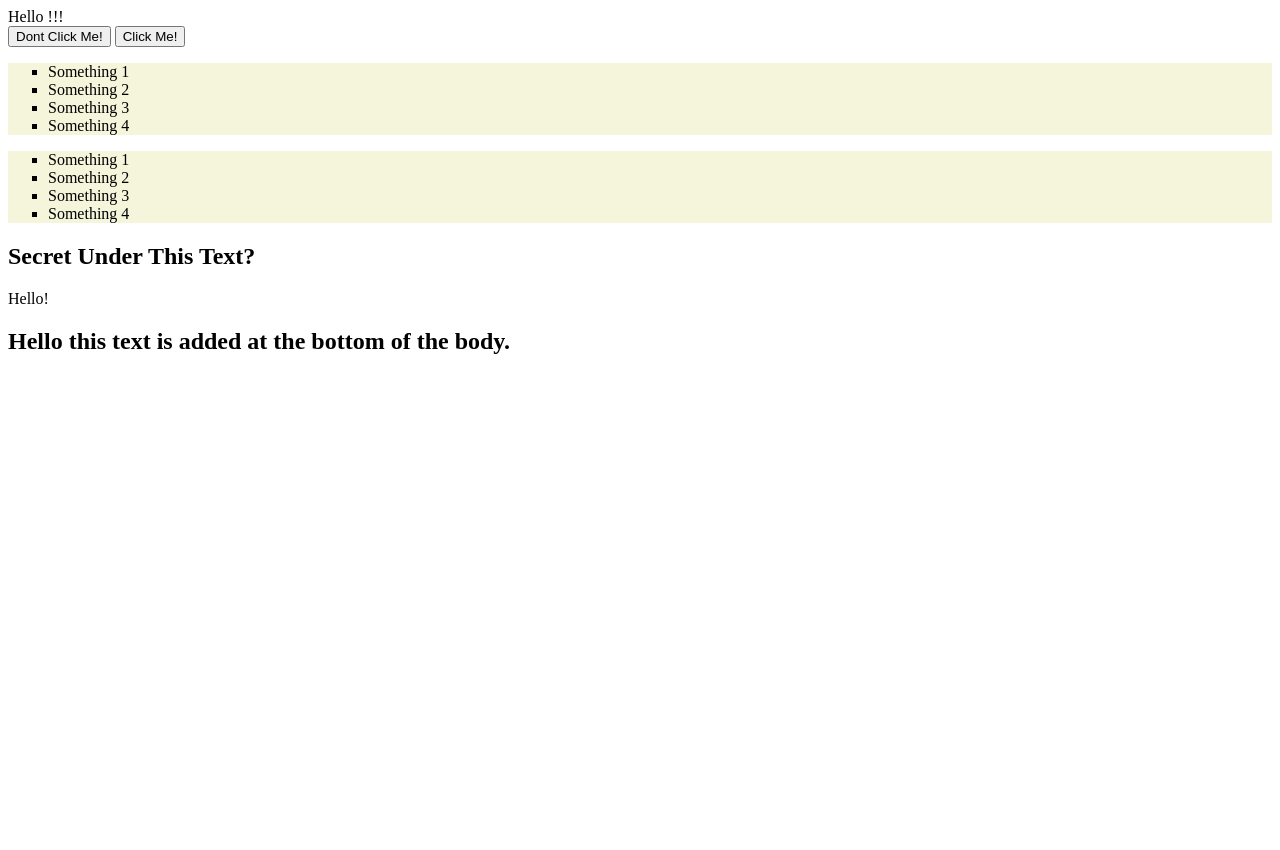
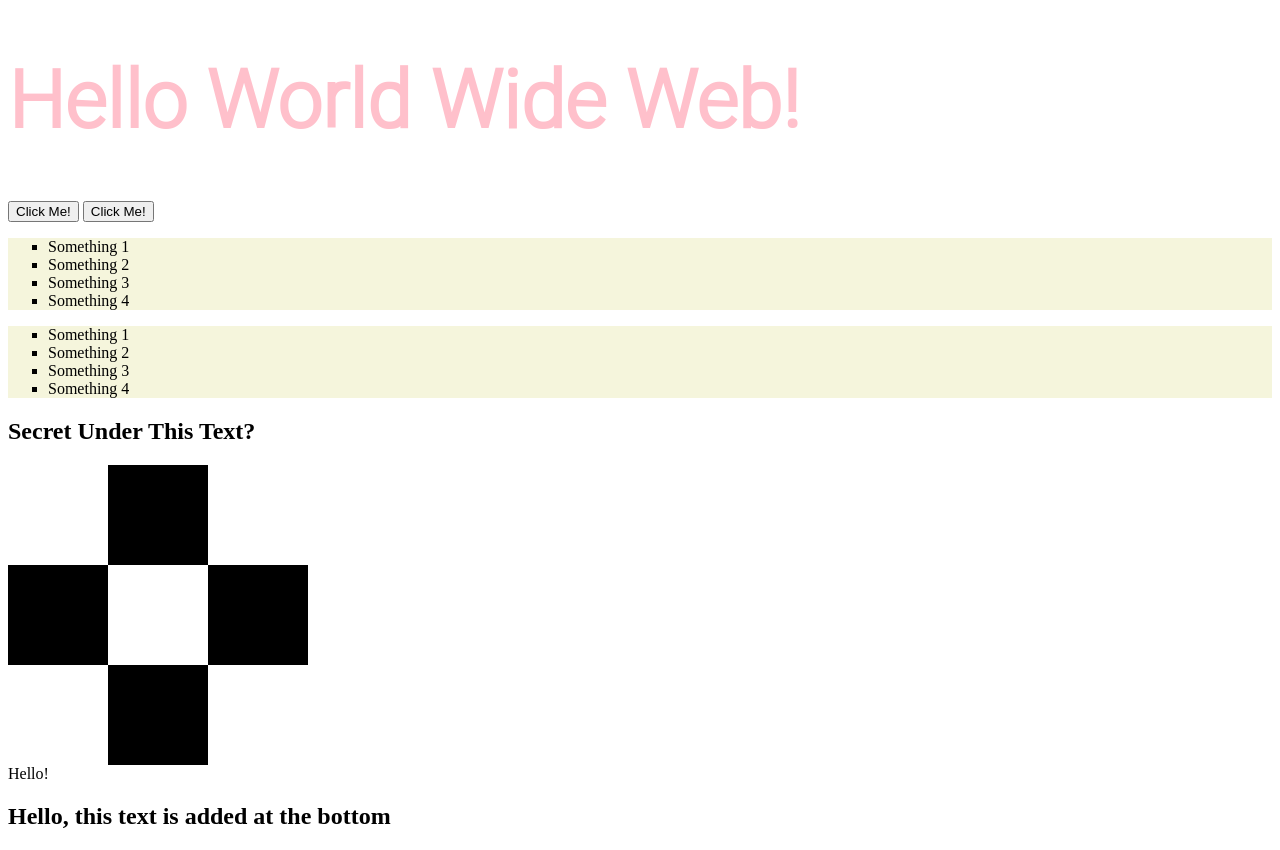
Before and after one commit to SimonElbrink/JavaScript-firstlook-javagroup30, a plain HTML site: page index.html in a window 1280 px wide. Before the commit the page ends 800 px from the top, so only its background shows below. Drawn offline with Linux system fonts and the light colour scheme.

Commit message:
Small clarification.

```diff
--- a/index.html
+++ b/index.html
@@ -17,12 +17,12 @@
 <body>
 
 <div id="root">
-    <h1 id="changeMe">Hello world!</h1>
+    <h1 id="welcomeMessage" class="primary" >Hello world!</h1>
 </div>
 
 <button id="btnDont">Dont Click Me!</button>
 
-
+<!-- Calling A EventListener in the element -->
 <button onclick="this.innerHTML='Hello';"> Click Me!</button>
 
 <ul class="squareMarksList">
--- a/index.js
+++ b/index.js
@@ -1,13 +1,11 @@
 
 document.write("Hello!");
-
-document.getElementById("root").innerHTML = "Hello !!!";
 
 console.log("Hello this is a message from javascript. Showing in console!")
 
 window.alert("This is a Alert. Do not overuse this method, as it prevents the user from accessing other parts of the page until the box is closed.");
 
-document.write("<h2>Hello this text is added at the bottom of the body.</h2>");
+document.write("<h2>Hello, this text is added at the bottom</h2>");
 
 //------------------------------- Single Line Comment ------------------------------------------
 
@@ -15,7 +13,12 @@ document.write("<h2>Hello this text is added at the bottom of the body.</h2>");
  multi-line comment
  */
 
-var headline = document.getElementById("changeMe");
+var headline = document.getElementById("welcomeMessage");
+
+// three ways, same result.
+console.log(headline);
+console.log(document.getElementsByTagName("h1").item(0));
+console.log(document.getElementsByClassName("primary").item(0));
 
 headline.innerHTML = "Hello World Wide Web!";
 headline.style.color = "Pink";
@@ -31,14 +34,14 @@ console.log("This is a unordered List it has the Class names of: " + ulElements[
 //-------------------------------------------------------------------------
 
 
-var btn = document.getElementById("btnDont");
+var btn = document.getElementsByTagName("button").item(0);
 
 btn.innerHTML = "Click Me!";
 
 btn.addEventListener("click", changeUl)
 
 function changeUl() {
-    //ulElements[0].style.backgroundColor = "Green";
+
 
     ulElements[0].innerHTML = "<li>Cat</li> <li>Dog</li> <li>Horse</li>";
 
--- a/style.css
+++ b/style.css
@@ -1,3 +1,8 @@
+.primary{
+    font-family: "Roboto Light", serif;
+    font-size: 5rem;
+    color: cornsilk;
+}
 .squareMarksList{
     list-style: square;
     background-color: beige;
```
